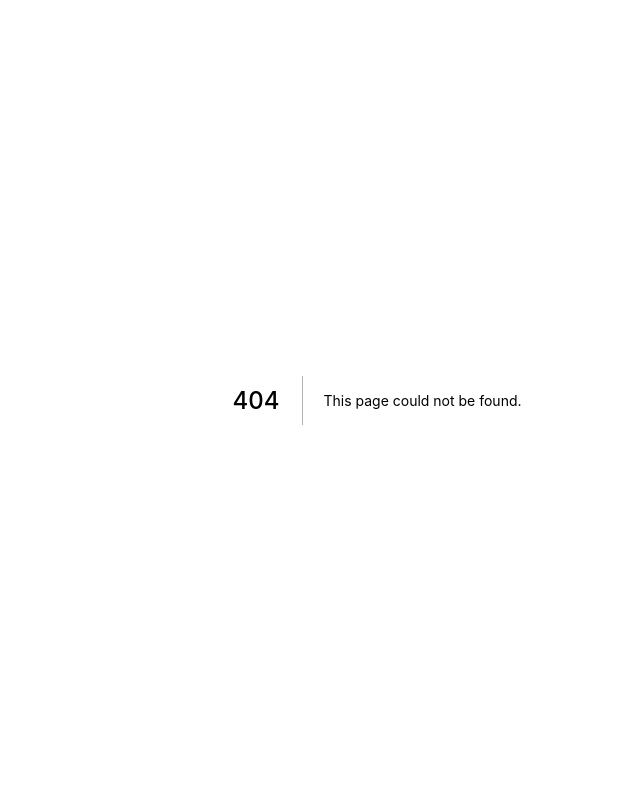
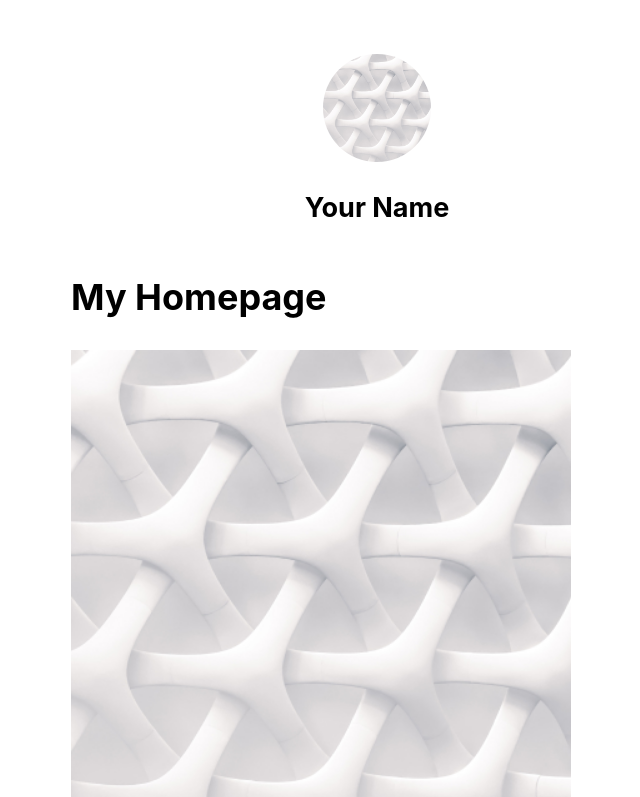
Before and after one commit to Round-Robin-Web/round-robin-home, a Next.js app: page /posts/showImages in a window 1280 px wide. Before the commit this address had no page. Shown: the top 797 px of the page, without its empty margins (263-903 px from the left). Built offline with nearby package versions, Linux system fonts and the light colour scheme.

Commit message:
adjust by css

```diff
--- /dev/null
+++ b/components/layout.js
@@ -0,0 +1,73 @@
+import Head from 'next/head'
+import Image from 'next/image'
+import styles from './layout.module.css'
+import utilStyles from '../styles/utils.module.css'
+import Link from 'next/link'
+
+const name = 'Your Name'
+export const siteTitle = 'Next.js Sample Website'
+
+export default function Layout({ children, home }) {
+  return (
+    <div className={styles.container}>
+      <Head>
+        <link rel="icon" href="/favicon.ico" />
+        <meta
+          name="description"
+          content="Learn how to build a personal website using Next.js"
+        />
+        <meta
+          property="og:image"
+          content={`https://og-image.vercel.app/${encodeURI(
+            siteTitle
+          )}.png?theme=light&md=0&fontSize=75px&images=https%3A%2F%2Fassets.vercel.com%2Fimage%2Fupload%2Ffront%2Fassets%2Fdesign%2Fnextjs-black-logo.svg`}
+        />
+        <meta name="og:title" content={siteTitle} />
+        <meta name="twitter:card" content="summary_large_image" />
+      </Head>
+      <header className={styles.header}>
+        {home ? (
+          <>
+            <Image
+              priority
+              src="/images/profile.jpg"
+              className={utilStyles.borderCircle}
+              height={144}
+              width={144}
+              alt={name}
+            />
+            <h1 className={utilStyles.heading2Xl}>{name}</h1>
+          </>
+        ) : (
+          <>
+            <Link href="/">
+              <a>
+                <Image
+                  priority
+                  src="/images/profile.jpg"
+                  className={utilStyles.borderCircle}
+                  height={108}
+                  width={108}
+                  alt={name}
+                />
+              </a>
+            </Link>
+            <h2 className={utilStyles.headingLg}>
+              <Link href="/">
+                <a className={utilStyles.colorInherit}>{name}</a>
+              </Link>
+            </h2>
+          </>
+        )}
+      </header>
+      <main>{children}</main>
+      {!home && (
+        <div className={styles.backToHome}>
+          <Link href="/">
+            <a>← Back to home</a>
+          </Link>
+        </div>
+      )}
+    </div>
+  )
+}
--- /dev/null
+++ b/components/layout.module.css
@@ -0,0 +1,15 @@
+.container {
+    max-width: 36rem;
+    padding: 0 1rem;
+    margin: 3rem auto 6rem;
+  }
+
+  .header {
+    display: flex;
+    flex-direction: column;
+    align-items: center;
+  }
+
+  .backToHome {
+    margin: 3rem 0 0;
+}
--- /dev/null
+++ b/pages/posts/showImages.js
@@ -0,0 +1,19 @@
+import Image from 'next/image'
+import Layout from '../../components/layout';
+
+function Home() {
+  return (
+    <Layout>
+      <h1>My Homepage</h1>
+      <Image
+        src="/images/profile.jpg"
+        alt="Picture of the author"
+        width={500}
+        height={500}
+      />
+      <p>Welcome to my homepage!</p>
+    </Layout>
+  )
+}
+
+export default Home
--- a/styles/globals.css
+++ b/styles/globals.css
@@ -2,15 +2,26 @@
 body {
   padding: 0;
   margin: 0;
-  font-family: -apple-system, BlinkMacSystemFont, Segoe UI, Roboto, Oxygen,
-    Ubuntu, Cantarell, Fira Sans, Droid Sans, Helvetica Neue, sans-serif;
-}
-
-a {
-  color: inherit;
-  text-decoration: none;
+  font-family: -apple-system, BlinkMacSystemFont, Segoe UI, Roboto, Oxygen, Ubuntu,
+    Cantarell, Fira Sans, Droid Sans, Helvetica Neue, sans-serif;
+  line-height: 1.6;
+  font-size: 18px;
 }
 
 * {
   box-sizing: border-box;
 }
+
+a {
+  color: #0070f3;
+  text-decoration: none;
+}
+
+a:hover {
+  text-decoration: underline;
+}
+
+img {
+  max-width: 100%;
+  display: block;
+}
--- /dev/null
+++ b/styles/utils.module.css
@@ -0,0 +1,52 @@
+.heading2Xl {
+    font-size: 2.5rem;
+    line-height: 1.2;
+    font-weight: 800;
+    letter-spacing: -0.05rem;
+    margin: 1rem 0;
+  }
+
+  .headingXl {
+    font-size: 2rem;
+    line-height: 1.3;
+    font-weight: 800;
+    letter-spacing: -0.05rem;
+    margin: 1rem 0;
+  }
+
+  .headingLg {
+    font-size: 1.5rem;
+    line-height: 1.4;
+    margin: 1rem 0;
+  }
+
+  .headingMd {
+    font-size: 1.2rem;
+    line-height: 1.5;
+  }
+
+  .borderCircle {
+    border-radius: 9999px;
+  }
+
+  .colorInherit {
+    color: inherit;
+  }
+
+  .padding1px {
+    padding-top: 1px;
+  }
+
+  .list {
+    list-style: none;
+    padding: 0;
+    margin: 0;
+  }
+
+  .listItem {
+    margin: 0 0 1.25rem;
+  }
+
+  .lightText {
+    color: #666;
+  }
```
Also changed, not shown: pages/index.js (+11 -60 lines), pages/posts/first-post.js (+9 -3 lines), public/images/profile.jpg (added).
